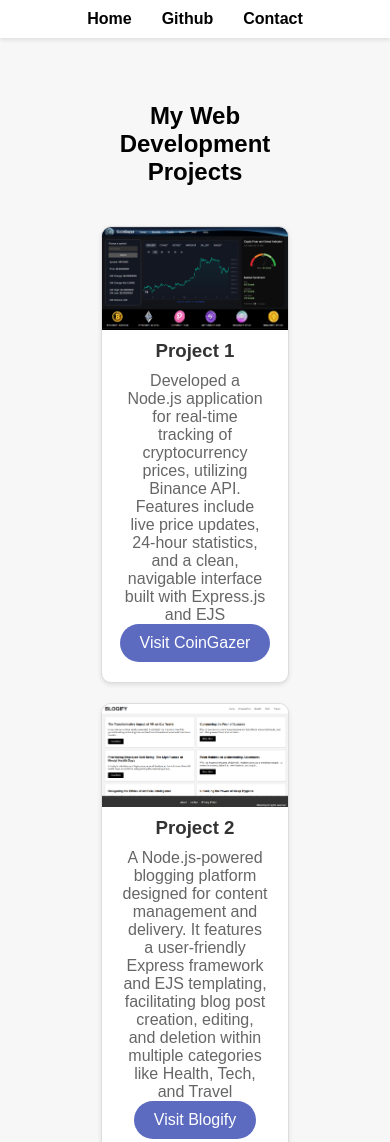
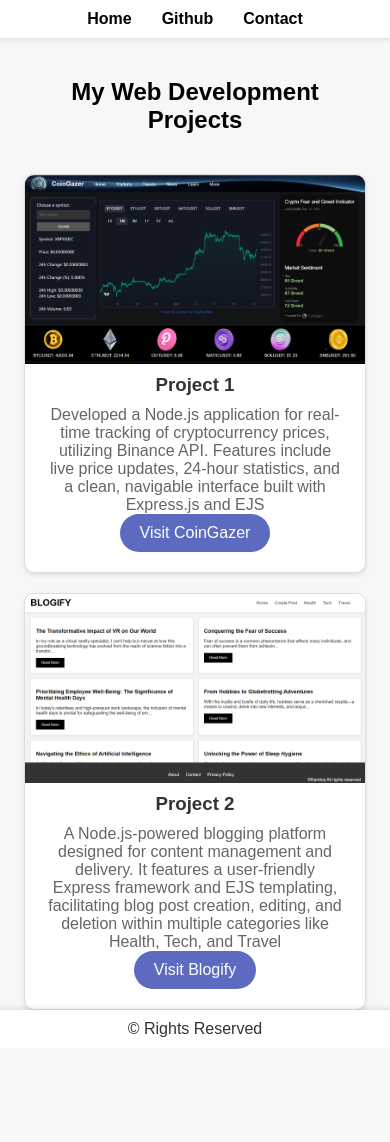
Before and after one commit to ishantkamboj1/Portfolio, a plain HTML site: page index.html in a window 390 px wide. Shown: the top 1142 px of the page. After the commit the page ends 1048 px from the top, so only its background shows below. Drawn offline with Linux system fonts and the light colour scheme.

Commit message:
Update style.css

```diff
--- a/style.css
+++ b/style.css
@@ -115,8 +115,24 @@
     margin-top: auto;
 }
 
-@media screen and (max-width: 850px) {
+@media screen and ( max-width: 975px) {
     main {
-      margin: 1% 8%;
+      margin: 1% 5%;
     }
+
+    .project-grid {
+        padding: 0 20px;
+    }
+
   }
+
+@media screen and (max-width: 600px) {
+    main {
+      margin: 0% 1%;
+      padding: 0px;
+    }
+
+    .project-grid {
+        padding: 0 20px;
+    }
+}
```
